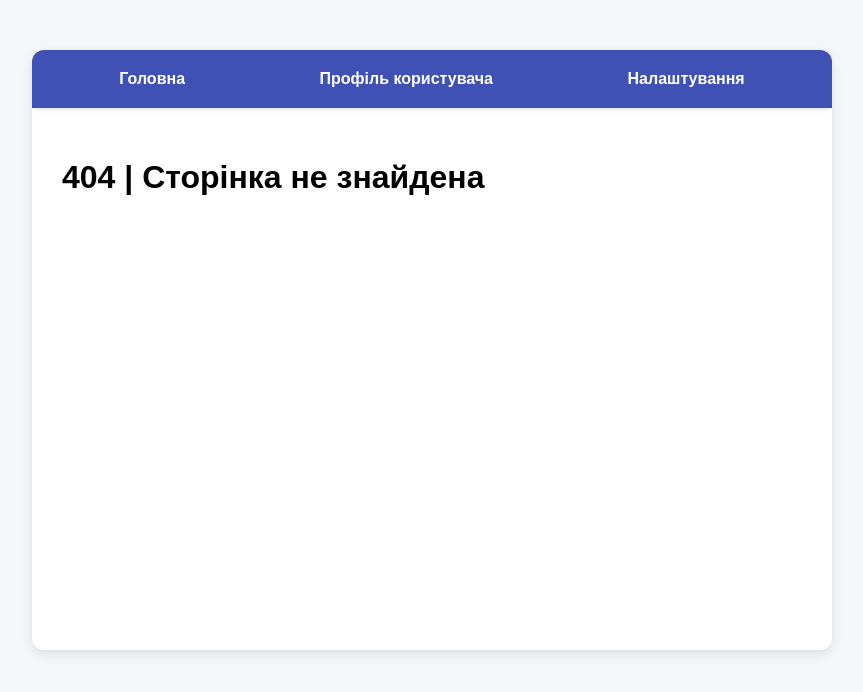
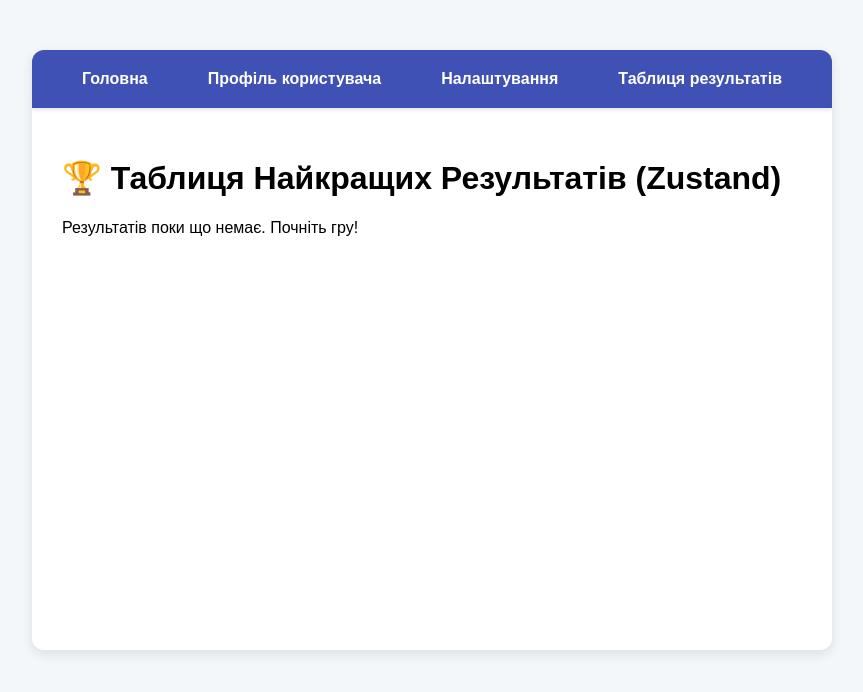
Before and after one commit to OleksandraGri/whack-a-mole, a React (Vite) app: page /results-table in a window 1280 px wide. Before the commit this address had no page. Shown: the top 692 px of the page, without its empty margins (208-1071 px from the left). Built offline with nearby package versions, Linux system fonts and the light colour scheme.

Commit message:
lab-5: integrate Zustand state management for Settings and Results Table pages

```diff
--- a/package.json
+++ b/package.json
@@ -15,7 +15,8 @@
     "react-dom": "^19.2.0",
     "react-hook-form": "^7.68.0",
     "react-router-dom": "^7.10.1",
-    "yup": "^1.7.1"
+    "yup": "^1.7.1",
+    "zustand": "^5.0.11"
   },
   "devDependencies": {
     "@eslint/js": "^9.39.1",
--- a/src/App.jsx
+++ b/src/App.jsx
@@ -1,21 +1,25 @@
 import React from 'react';
 import { BrowserRouter, Routes, Route, Link } from 'react-router-dom';
 import { GameProvider, useGame } from './context/GameContext';
+import useGameStore from './store/useGameStore';
 import StartPage from './pages/StartPage';
 import GamePage from './pages/GamePage';
 import ResultsPage from './pages/ResultsPage';
 import SettingsPage from './pages/SettingsPage';
+import ResultsTablePage from './pages/ResultsTablePage';
 import ProfilePage from './pages/ProfilePage';
 import Modal from './components/Modal';
 import './App.css';
 
 const AppContent = () => {
     const { stage, score, startGame, restartGame, GAME_STAGES, endGame } = useGame();
+    const addResult = useGameStore((state) => state.addResult);
 
     const [showModal, setShowModal] = React.useState(false);
 
     React.useEffect(() => {
         if (stage === GAME_STAGES.RESULTS) {
+            addResult(score);
             setShowModal(true);
         } else {
             setShowModal(false);
@@ -37,6 +41,7 @@ const AppContent = () => {
                 <Link to="/">Головна</Link>
                 <Link to="/user/42">Профіль користувача</Link>
                 <Link to="/settings">Налаштування</Link>
+                <Link to="/results-table">Таблиця результатів</Link>
                 {stage === GAME_STAGES.GAME && <span className="game-status">Гра триває...</span>}
             </nav>
 
@@ -46,6 +51,7 @@ const AppContent = () => {
                     <Route path="/game" element={<GamePage onGameOver={endGame} />} />
                     <Route path="/results" element={<ResultsPage finalScore={score} onRestartGame={restartGame} />} />
                     <Route path="/settings" element={<SettingsPage />} />
+                    <Route path="/results-table" element={<ResultsTablePage />} />
                     <Route path="/user/:userId" element={<ProfilePage />} />
                     <Route path="*" element={<h1>404 | Сторінка не знайдена</h1>} />
                 </Routes>
--- a/src/context/GameContext.jsx
+++ b/src/context/GameContext.jsx
@@ -1,6 +1,6 @@
-import React, { createContext, useContext, useState, useEffect } from 'react';
+import React, { createContext, useContext } from 'react';
 import { useWhackAMoleGame } from '../hooks/useWhackAMoleGame';
-import { defaultSettings } from '../config/validationSchema';
+import useGameStore from '../store/useGameStore';
 
 const GameContext = createContext();
 
@@ -9,26 +9,25 @@ export const useGame = () => useContext(GameContext);
 
 // Провайдер контексту
 export const GameProvider = ({ children }) => {
-    // 1. Стан налаштувань
-    const [settings, setSettings] = useState(() => {
-        const savedSettings = localStorage.getItem('whackAMoleSettings');
-        return savedSettings ? JSON.parse(savedSettings) : defaultSettings;
-    });
+    // 1. Налаштування з Zustand Store
+    const settings = useGameStore((state) => state.settings);
+    const updateSettings = useGameStore((state) => state.updateSettings);
+    const addResult = useGameStore((state) => state.addResult);
 
-    // 2. Інтеграція логіки гри, передаючи налаштування
+    // 2. Інтеграція логіки гри, передаючи налаштування з Zustand
     const gameLogic = useWhackAMoleGame(settings);
 
-    // 3. Функція оновлення налаштувань і збереження в localStorage
-    const updateSettings = (newSettings) => {
-        setSettings(newSettings);
-        localStorage.setItem('whackAMoleSettings', JSON.stringify(newSettings));
+    // 3. Функція оновлення налаштувань (через Zustand)
+    const handleUpdateSettings = (newSettings) => {
+        updateSettings(newSettings);
         gameLogic.restartGame();
     };
 
     // 4. Значення, яке надаємо через контекст
     const contextValue = {
         settings,
-        updateSettings,
+        updateSettings: handleUpdateSettings,
+        addResult,
         ...gameLogic,
     };
 
--- /dev/null
+++ b/src/pages/ResultsTablePage.jsx
@@ -0,0 +1,44 @@
+import React from 'react';
+import useGameStore from '../store/useGameStore';
+import Button from '../components/Button';
+
+const ResultsTablePage = () => {
+    const resultsTable = useGameStore(state => state.resultsTable);
+    const clearResults = useGameStore(state => state.clearResults);
+
+    return (
+        <div className="page-center">
+            <h1>🏆 Таблиця Найкращих Результатів (Zustand)</h1>
+
+            {resultsTable.length === 0 ? (
+                <p>Результатів поки що немає. Почніть гру!</p>
+            ) : (
+                <>
+                    <table style={{ width: '100%', borderCollapse: 'collapse', marginTop: '20px' }}>
+                        <thead>
+                            <tr style={{ backgroundColor: '#f2f2f2' }}>
+                                <th style={{ padding: '10px', border: '1px solid #ddd' }}>Місце</th>
+                                <th style={{ padding: '10px', border: '1px solid #ddd' }}>Очки</th>
+                                <th style={{ padding: '10px', border: '1px solid #ddd' }}>Дата</th>
+                            </tr>
+                        </thead>
+                        <tbody>
+                            {resultsTable.map((result, index) => (
+                                <tr key={result.id} style={{ backgroundColor: index % 2 === 0 ? 'white' : '#fafafa' }}>
+                                    <td style={{ padding: '10px', border: '1px solid #ddd', fontWeight: 'bold' }}>{index + 1}</td>
+                                    <td style={{ padding: '10px', border: '1px solid #ddd', color: index === 0 ? 'gold' : 'inherit' }}>{result.score}</td>
+                                    <td style={{ padding: '10px', border: '1px solid #ddd', fontSize: '0.9em' }}>{result.date}</td>
+                                </tr>
+                            ))}
+                        </tbody>
+                    </table>
+                    <div style={{ marginTop: '15px' }}>
+                        <Button onClick={clearResults} style={{ backgroundColor: '#f44336' }}>Очистити результати</Button>
+                    </div>
+                </>
+            )}
+        </div>
+    );
+};
+
+export default ResultsTablePage;
--- a/src/pages/SettingsPage.jsx
+++ b/src/pages/SettingsPage.jsx
@@ -1,12 +1,15 @@
 import React from 'react';
 import { useForm } from 'react-hook-form';
 import { yupResolver } from '@hookform/resolvers/yup';
-import { settingsSchema, defaultSettings } from '../config/validationSchema';
-import { useGame } from '../context/GameContext';
+import { useNavigate } from 'react-router-dom';
+import { settingsSchema } from '../config/validationSchema';
+import useGameStore from '../store/useGameStore';
 import Button from '../components/Button';
 
-const SettingsPage = ({ onGoBack }) => {
-    const { settings, updateSettings } = useGame();
+
+const SettingsPage = () => {
+    const { settings, updateSettings } = useGameStore();
+    const navigate = useNavigate();
 
     // Ініціалізація форми з валідацією
     const {
@@ -20,7 +23,7 @@ const SettingsPage = ({ onGoBack }) => {
 
     const onSubmit = (data) => {
         updateSettings(data);
-        onGoBack();
+        navigate(-1);
     };
 
     return (
@@ -50,7 +53,7 @@ const SettingsPage = ({ onGoBack }) => {
                 </div>
 
                 <div style={{ display: 'flex', justifyContent: 'space-between', marginTop: '20px' }}>
-                    <Button onClick={onGoBack} type="button" style={{ backgroundColor: '#ccc' }}>Назад</Button>
+                    <Button onClick={() => navigate(-1)} type="button" style={{ backgroundColor: '#ccc' }}>Назад</Button>
                     <Button type="submit">Зберегти та вийти</Button>
                 </div>
             </form>
--- /dev/null
+++ b/src/store/useGameStore.js
@@ -0,0 +1,54 @@
+import { create } from 'zustand';
+
+// --- Початкові значення ---
+const defaultSettings = {
+  gameTime: 30,
+  holeCount: 9,
+  moleInterval: 1000,
+};
+
+const getSavedSettings = () => {
+  const saved = localStorage.getItem('whackAMoleSettings');
+  return saved ? JSON.parse(saved) : defaultSettings;
+};
+
+const getSavedResults = () => {
+  const saved = localStorage.getItem('whackAMoleResults');
+  return saved ? JSON.parse(saved) : [];
+};
+
+// --- Єдиний Zustand Store ---
+const useGameStore = create((set) => ({
+  // ========== СТАН ==========
+  settings: getSavedSettings(),
+  resultsTable: getSavedResults(),
+
+  // ========== ACTIONS: Налаштування ==========
+  updateSettings: (newSettings) => set((state) => {
+    const updated = { ...state.settings, ...newSettings };
+    localStorage.setItem('whackAMoleSettings', JSON.stringify(updated));
+    return { settings: updated };
+  }),
+
+  // ========== ACTIONS: Результати ==========
+  addResult: (score) => set((state) => {
+    const newResult = {
+      id: Date.now(),
+      score,
+      date: new Date().toLocaleString(),
+    };
+    // Зберігаємо топ-10 результатів, відсортованих за очками
+    const updatedTable = [newResult, ...state.resultsTable]
+      .sort((a, b) => b.score - a.score)
+      .slice(0, 10);
+    localStorage.setItem('whackAMoleResults', JSON.stringify(updatedTable));
+    return { resultsTable: updatedTable };
+  }),
+
+  clearResults: () => set(() => {
+    localStorage.removeItem('whackAMoleResults');
+    return { resultsTable: [] };
+  }),
+}));
+
+export default useGameStore;
```
Also changed, not shown: 1 other file (tests, documents, lock files or other folders).
